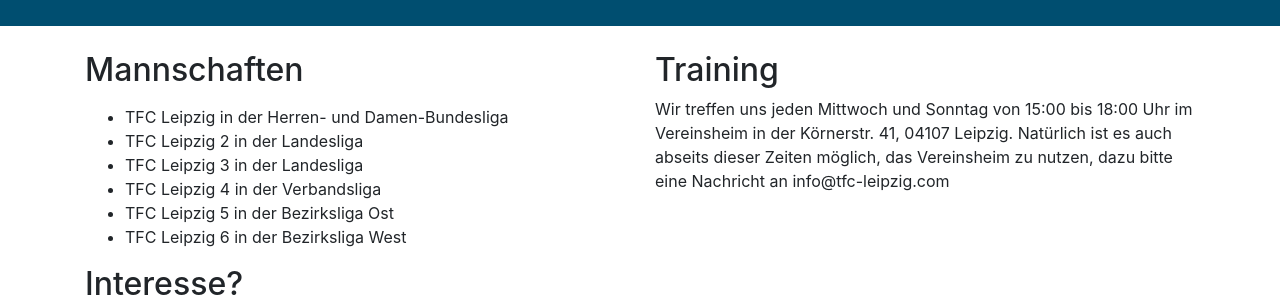
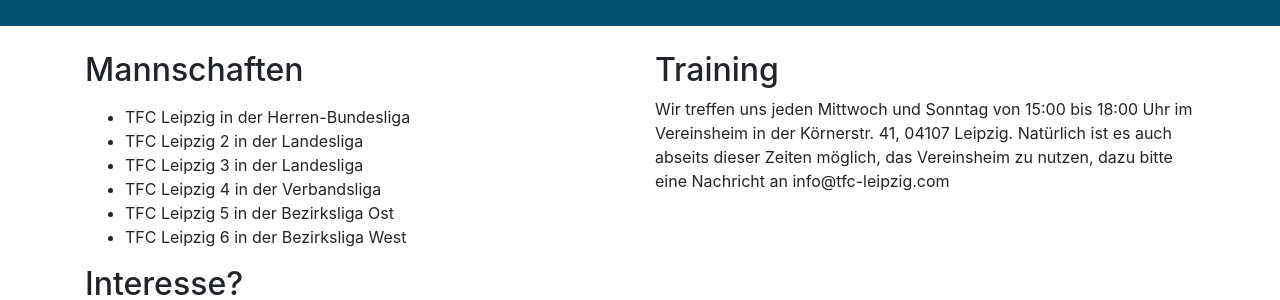
Before and after one commit to beanieboi/tfcleipzig, a Jekyll site: the page built from index.html, in a window 1280 px wide and 900 px high. Shown: the part 238-538 px from the top of the window. Built offline with Jekyll 4.4.1, drawn with Linux system fonts in a browser that asks for light colours.

Commit message:
update Bundesliga

```diff
--- a/index.html
+++ b/index.html
@@ -9,7 +9,7 @@
         <h2>Mannschaften</h2>
         <p>
           <ul>
-            <li>TFC Leipzig in der Herren- und Damen-Bundesliga
+            <li>TFC Leipzig in der Herren-Bundesliga
             <li>TFC Leipzig 2 in der Landesliga
             <li>TFC Leipzig 3 in der Landesliga
             <li>TFC Leipzig 4 in der Verbandsliga
```
